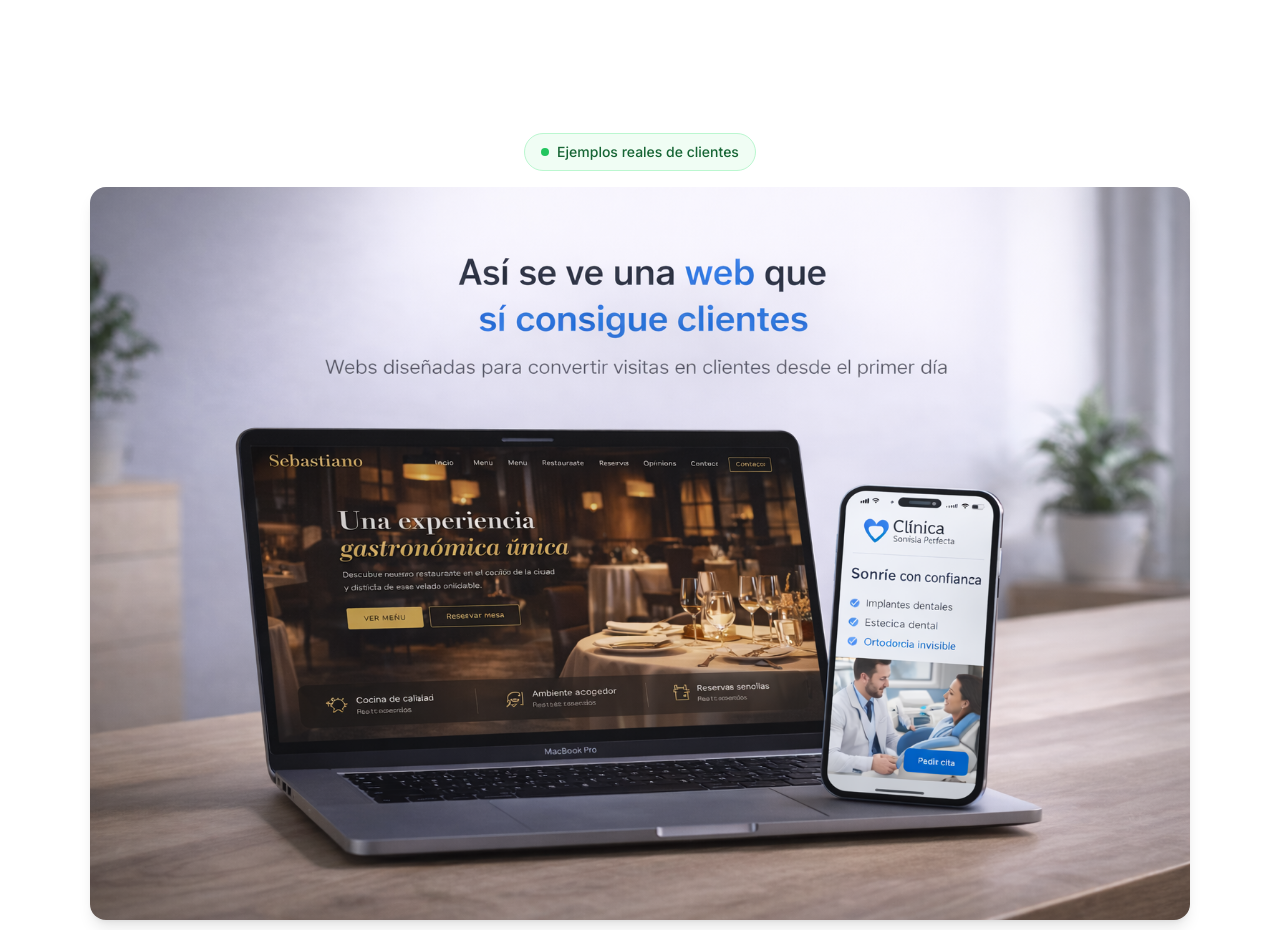
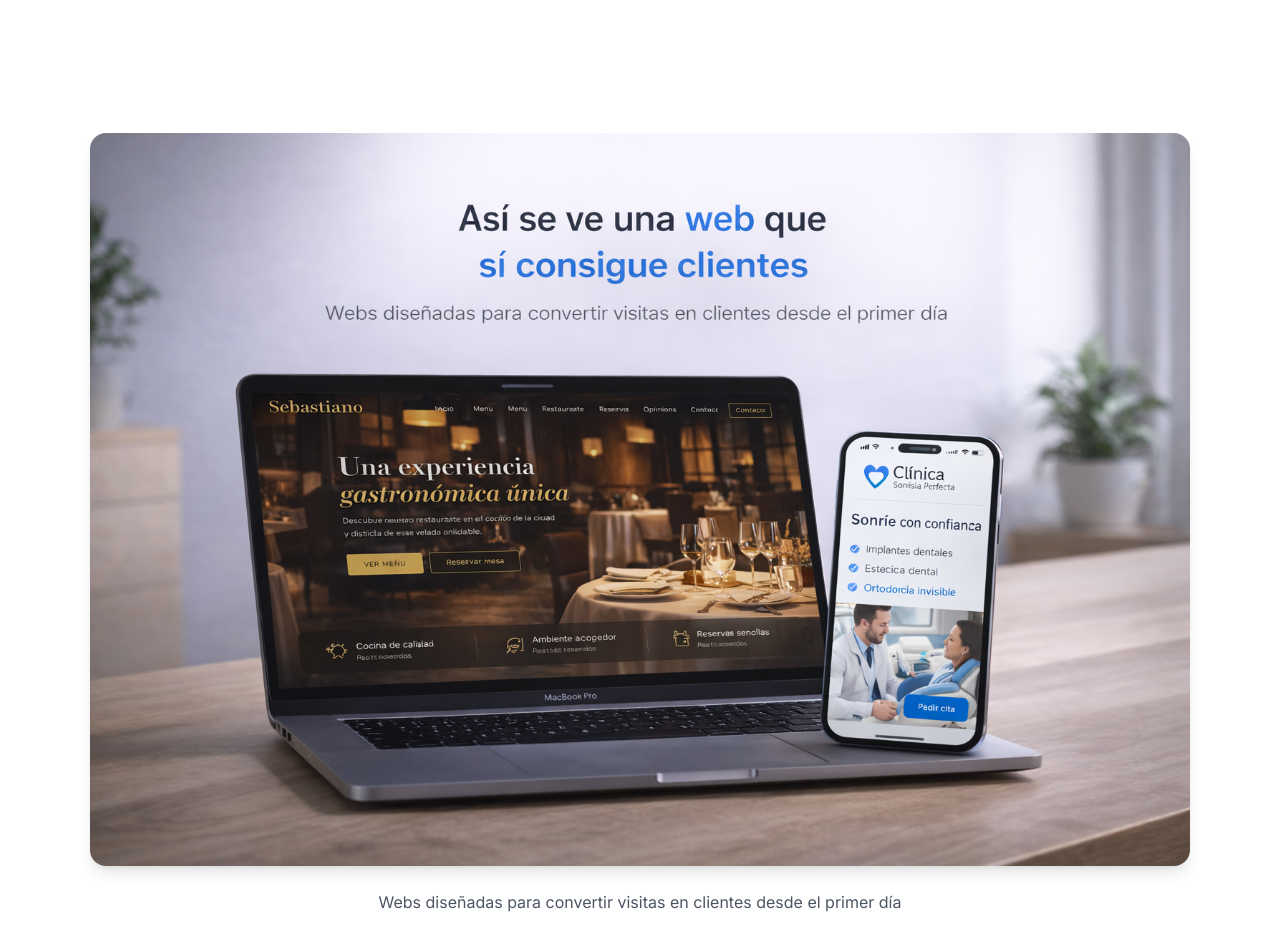
Before and after one commit to joan-devgggg/elevate-web1, a React (Vite) app: page / in a window 1280 px wide. Shown: the part 3860-4790 px from the top of the page. Built offline with nearby package versions, Linux system fonts and the light colour scheme; the HTML template or start-up script is replaced by a standard one.

Commit message:
Remove badge from WebShowcase - Clean design with only image and text

```diff
--- a/src/components/WebShowcase.tsx
+++ b/src/components/WebShowcase.tsx
@@ -12,18 +12,6 @@ const WebShowcase = () => {
           viewport={{ once: true }}
           className="text-center max-w-7xl mx-auto"
         >
-          {/* Badge pequeño centrado */}
-          <motion.div
-            initial={{ opacity: 0, y: 10 }}
-            whileInView={{ opacity: 1, y: 0 }}
-            viewport={{ once: true }}
-            transition={{ duration: 0.5, delay: 0.1 }}
-            className="inline-flex items-center gap-2 bg-green-50 border border-green-200 rounded-full px-4 py-2 mb-4"
-          >
-            <div className="w-2 h-2 bg-green-500 rounded-full"></div>
-            <span className="text-sm font-medium text-green-800">Ejemplos reales de clientes</span>
-          </motion.div>
-
           {/* Imagen protagonista absoluta */}
           <motion.div
             initial={{ opacity: 0, scale: 0.98 }}
```
